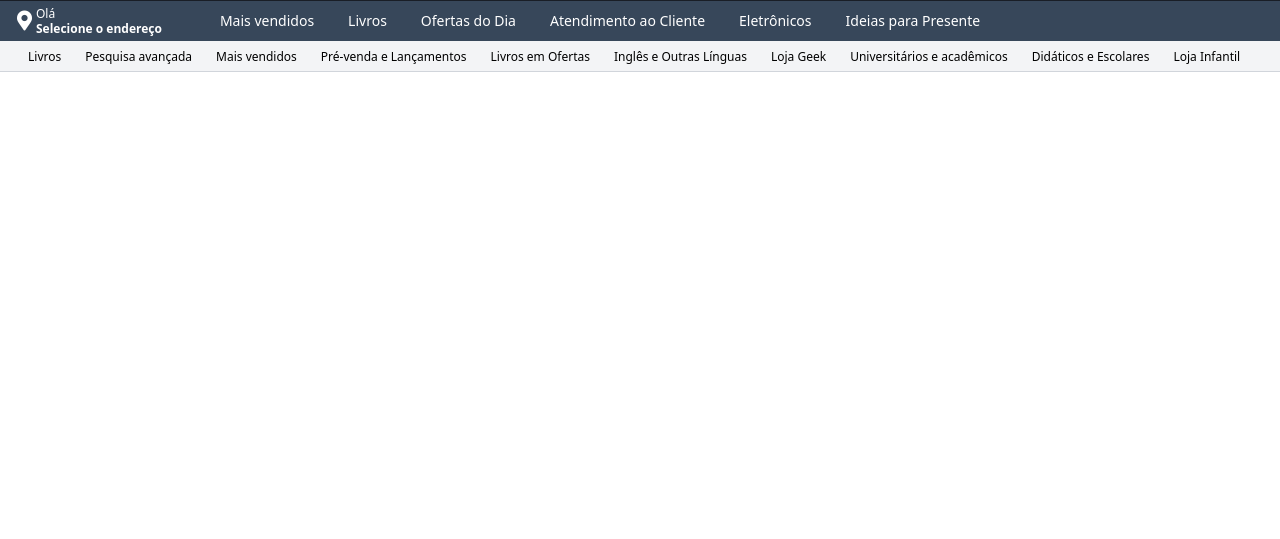
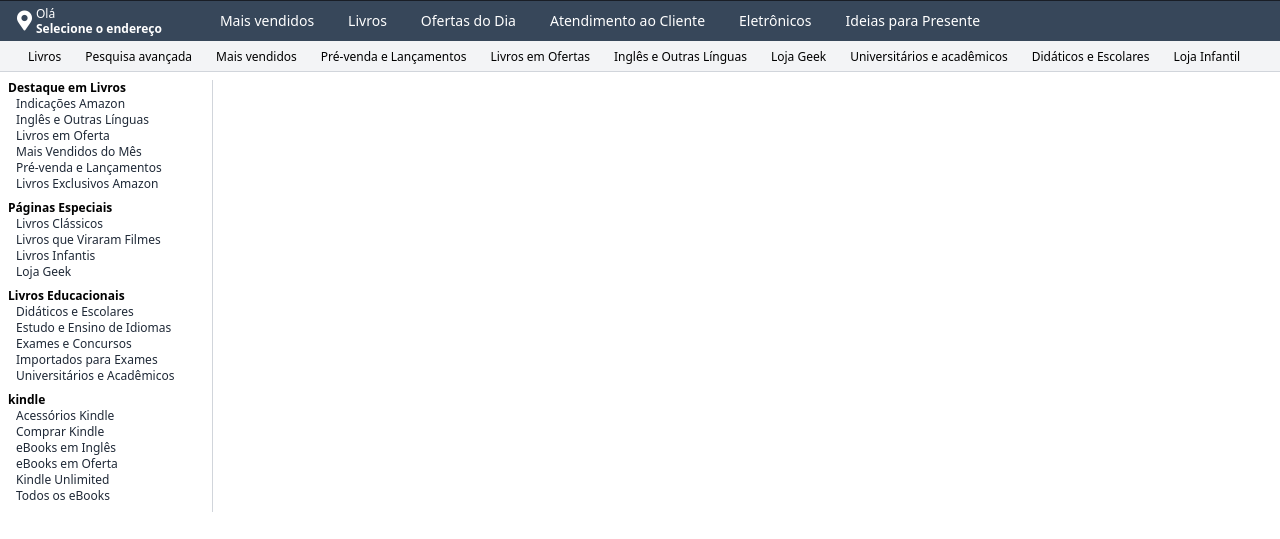
Before and after one commit to alexandrerogeriosn93/project-tailwindcss-clone-amazon, a website: page src/index.html in a window 1280 px wide. Shown: the part 65-604 px from the top of the page. Drawn offline with Linux system fonts and the light colour scheme.

Commit message:
feat: add links list in main content section

```diff
--- a/src/index.html
+++ b/src/index.html
@@ -163,5 +163,89 @@
         </div>
       </div>
     </header>
+    <main>
+      <div class="grid grid-cols-6">
+        <div
+          class="col-span-1 my-2 hidden border-r border-gray-300 pl-2 text-xs md:block"
+        >
+          <h3 class="font-bold">Destaque em Livros</h3>
+          <ul class="mb-2 pl-2">
+            <li>
+              <a href="#" class="item-nav-link">Indicações Amazon</a>
+            </li>
+            <li>
+              <a href="#" class="item-nav-link">Inglês e Outras Línguas</a>
+            </li>
+            <li>
+              <a href="#" class="item-nav-link">Livros em Oferta</a>
+            </li>
+            <li>
+              <a href="#" class="item-nav-link">Mais Vendidos do Mês</a>
+            </li>
+            <li>
+              <a href="#" class="item-nav-link">Pré-venda e Lançamentos</a>
+            </li>
+            <li>
+              <a href="#" class="item-nav-link">Livros Exclusivos Amazon</a>
+            </li>
+          </ul>
+          <h3 class="font-bold">Páginas Especiais</h3>
+          <ul class="mb-2 pl-2">
+            <li>
+              <a href="#" class="item-nav-link">Livros Clássicos</a>
+            </li>
+            <li>
+              <a href="#" class="item-nav-link">Livros que Viraram Filmes</a>
+            </li>
+            <li>
+              <a href="#" class="item-nav-link">Livros Infantis</a>
+            </li>
+            <li>
+              <a href="#" class="item-nav-link">Loja Geek</a>
+            </li>
+          </ul>
+          <h3 class="font-bold">Livros Educacionais</h3>
+          <ul class="mb-2 pl-2">
+            <li>
+              <a href="#" class="item-nav-link">Didáticos e Escolares</a>
+            </li>
+            <li>
+              <a href="#" class="item-nav-link">Estudo e Ensino de Idiomas</a>
+            </li>
+            <li>
+              <a href="#" class="item-nav-link">Exames e Concursos</a>
+            </li>
+            <li>
+              <a href="#" class="item-nav-link">Importados para Exames</a>
+            </li>
+            <li>
+              <a href="#" class="item-nav-link">Universitários e Acadêmicos</a>
+            </li>
+          </ul>
+          <h3 class="font-bold">kindle</h3>
+          <ul class="mb-2 pl-2">
+            <li>
+              <a href="#" class="item-nav-link">Acessórios Kindle</a>
+            </li>
+            <li>
+              <a href="#" class="item-nav-link">Comprar Kindle</a>
+            </li>
+            <li>
+              <a href="#" class="item-nav-link">eBooks em Inglês</a>
+            </li>
+            <li>
+              <a href="#" class="item-nav-link">eBooks em Oferta</a>
+            </li>
+            <li>
+              <a href="#" class="item-nav-link">Kindle Unlimited</a>
+            </li>
+            <li>
+              <a href="#" class="item-nav-link">Todos os eBooks</a>
+            </li>
+          </ul>
+        </div>
+        <div class="col-span-5"></div>
+      </div>
+    </main>
   </body>
 </html>
--- a/styles.css
+++ b/styles.css
@@ -28,6 +28,14 @@
   @apply border-orange-650 text-orange-650;
 }
 
+.item-nav-link {
+  @apply text-gray-800;
+}
+
+.item-nav-link:hover {
+  @apply text-orange-650;
+}
+
 @screen md {
   .address-container {
     @apply py-0;
```
Also changed, not shown: src/assets/css/styles.css.
